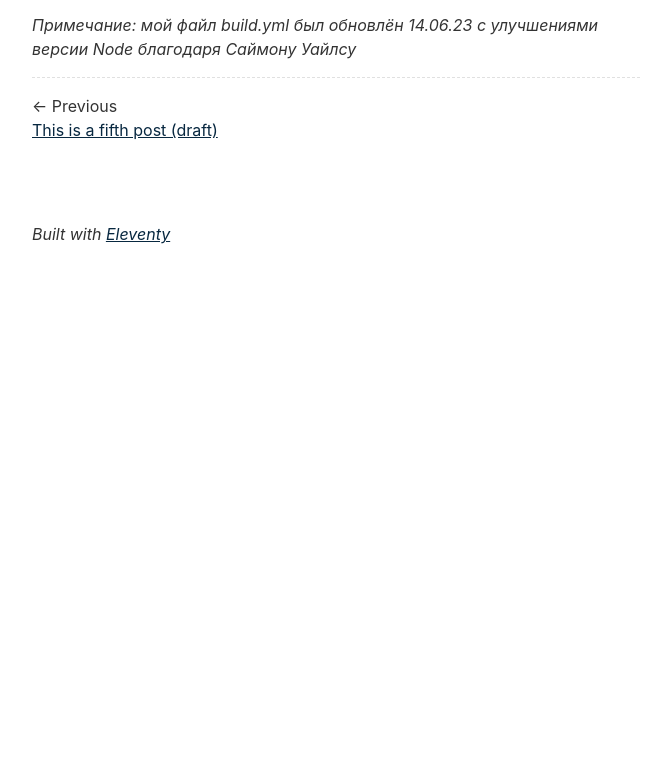
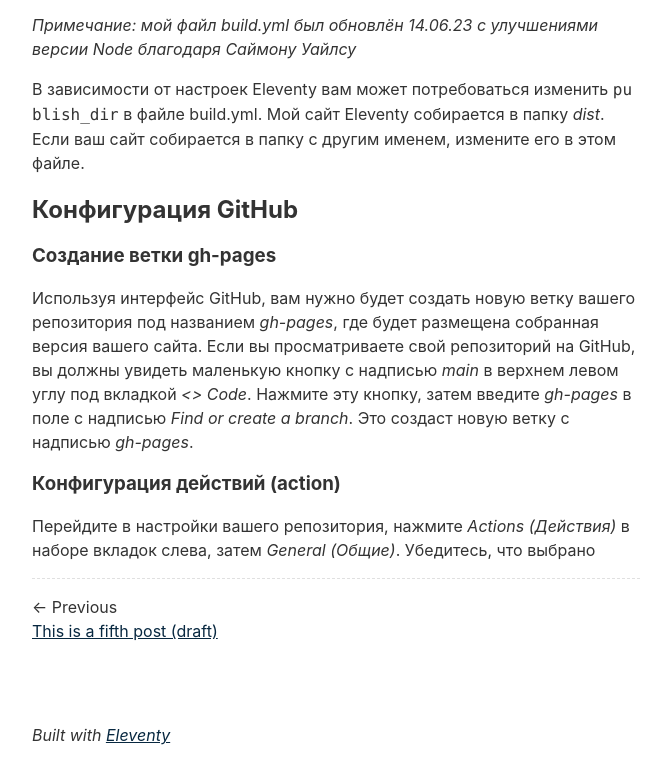
Before and after one commit to evgenvandev/example-with-eleventy-first, an Eleventy site: page content/blog/hosting-eleventy-on-github-pages.md in a window 1280 px wide. Shown: the part 1089-1852 px from the top of the page, without its empty margins (304-975 px from the left). Before the commit the page ends 1351 px from the top, so only its background shows below. Built offline with nearby package versions, Linux system fonts and the light colour scheme; Eleventy itself is replaced by a stand-in of ours; files that its build step writes are made by us from their sources; what @zachleat/heading-anchors, zod-validation-error would draw is missing.

Commit message:
Update hosting-eleventy-on-github-pages.md

```diff
--- a/content/blog/hosting-eleventy-on-github-pages.md
+++ b/content/blog/hosting-eleventy-on-github-pages.md
@@ -32,3 +32,20 @@ GitHub Pages предполагает, что вы используете Jekyll
 с именем *build.yml*. Скопируйте [содержимое из моего файла build.yml сюда](https://github.com/quinnanya/quinnanya.github.io/blob/main/.github/workflows/build.yml).
 
 *Примечание: мой файл build.yml был обновлён 14.06.23 с улучшениями версии Node благодаря Саймону Уайлсу*
+
+В зависимости от настроек Eleventy вам может потребоваться изменить `publish_dir` в файле build.yml. Мой сайт Eleventy
+собирается в папку *dist*. Если ваш сайт собирается в папку с другим именем, измените его в этом файле.
+
+## Конфигурация GitHub
+
+### Создание ветки gh-pages
+
+Используя интерфейс GitHub, вам нужно будет создать новую ветку вашего репозитория под названием *gh-pages*, где будет
+размещена собранная версия вашего сайта. Если вы просматриваете свой репозиторий на GitHub, вы должны увидеть маленькую
+кнопку с надписью *main* в верхнем левом углу под вкладкой *<> Code*. Нажмите эту кнопку, затем введите *gh-pages* в поле
+с надписью *Find or create a branch*. Это создаст новую ветку с надписью *gh-pages*.
+
+### Конфигурация действий (action)
+
+Перейдите в настройки вашего репозитория, нажмите *Actions (Действия)* в наборе вкладок слева, затем *General (Общие)*.
+Убедитесь, что выбрано
```
